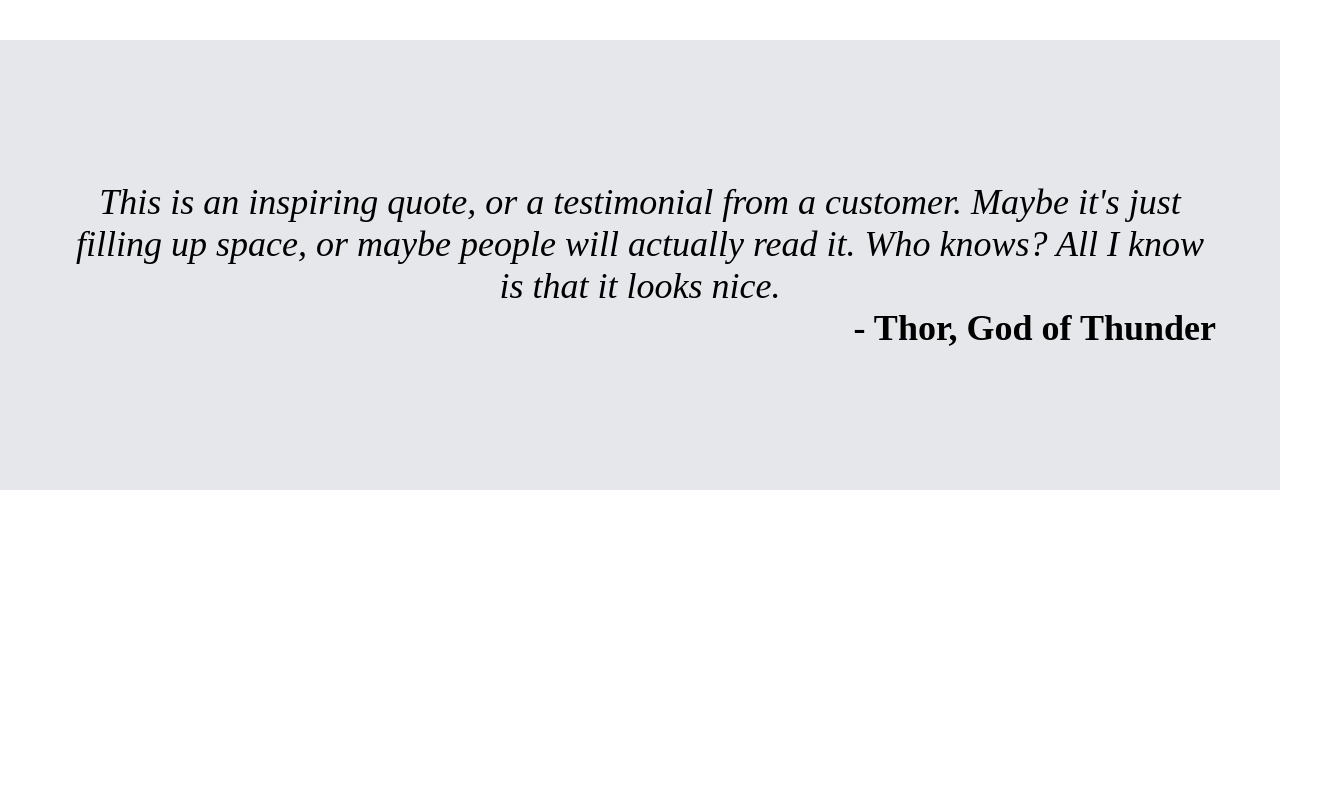
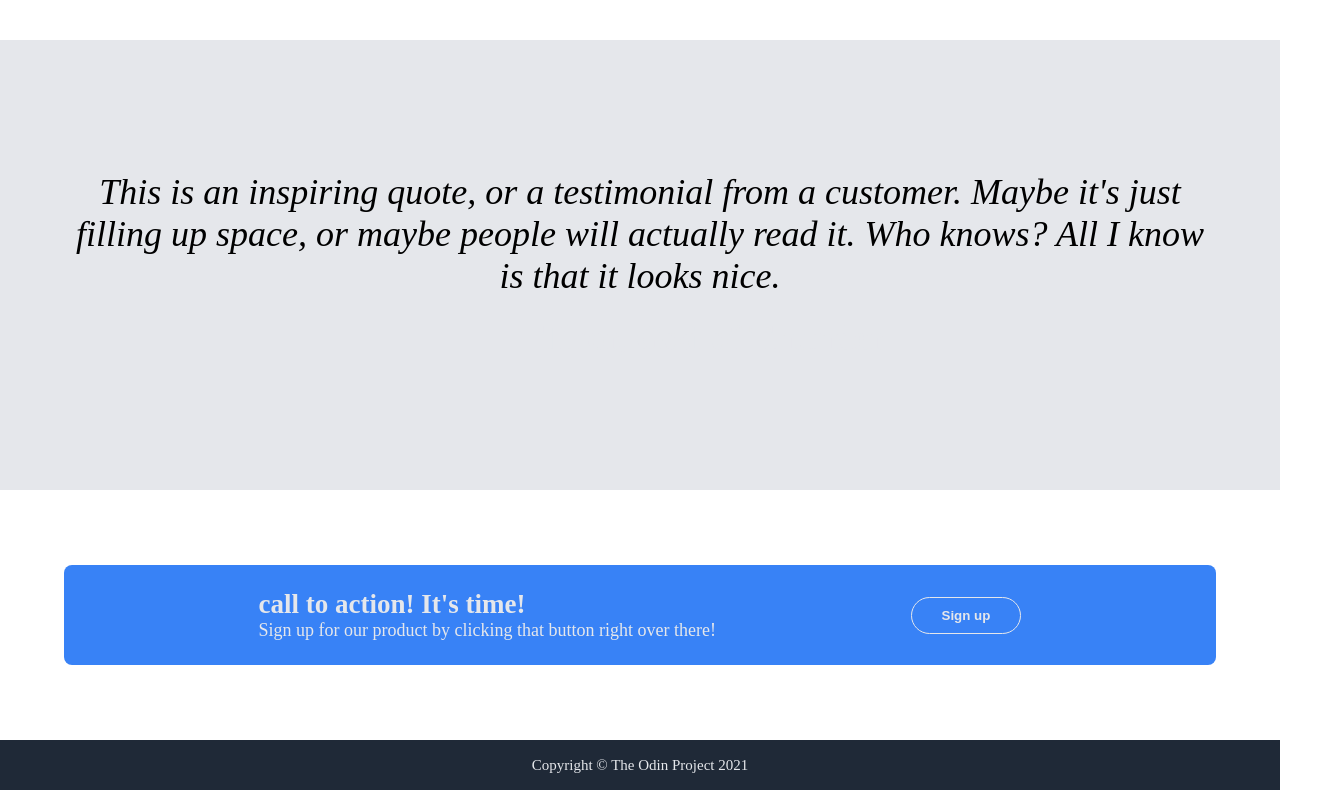
Before and after one commit to RedCode-123/Landing_page_TOP, a plain HTML site: page index.html in a window 1280 px wide. Shown: the part 810-1600 px from the top of the page, 1344 px wide, since content can reach past the window. Before the commit the page ends 1300 px from the top, so only its background shows below. Drawn offline with Linux system fonts and the light colour scheme.

Commit message:
Add call to action and footer

```diff
--- a/index.html
+++ b/index.html
@@ -95,7 +95,18 @@
         </blockquote>
 
     </section>
-
+    <section class="call-to-action">
+        <div class="call-to-action__container">
+            <div>
+                <h1> call to action! It's time!</h1>
+                <p>Sign up for our product by clicking that button right over there!</p>
+            </div>
+            <input type="button" name="" value="Sign up" />
+        </div>
+    </section>
+    <footer>
+        Copyright © The Odin Project 2021
+    </footer>
 </body>
 
 </html>
--- a/style.css
+++ b/style.css
@@ -16,7 +16,9 @@ html {
 header,
 .hero,
 .information,
-.quote {
+.quote,
+.call-to-action,
+footer {
     width: 100dvw;
     display: flex;
     justify-content: center;
@@ -34,7 +36,8 @@ header {
 header .header__container,
 .hero .hero__container ,
 .information .information__container,
-blockquote {
+blockquote,
+.call-to-action__container {
     width: 90dvw;
 }
 
@@ -164,9 +167,45 @@ text-align: center;
     text-align: center;
     font-style: italic;
     font-weight: light;
+    margin-bottom: 20px;
 }
 
 .quote blockquote footer {
     text-align: right;
     font-weight: bold;
 }
+
+.call-to-action {
+   height: 250px;
+    font-size: 1.8rem;
+}
+.call-to-action .call-to-action__container {
+    display: flex;
+    justify-content: space-evenly;
+    align-items: center;
+    background-color: #3882F6;
+    border-radius: 8px;
+    height: 100px;
+}
+
+.call-to-action__container,
+.call-to-action__container input,
+footer {
+    color: #E5E7EB;
+}
+
+.call-to-action__container input {
+    background-color: #3882F6;
+    border: 1px solid #E5E7EB;
+    border-radius: 8px;
+    font-weight: bold;
+    border-radius: 24px;
+    padding: 10px 30px;
+    cursor: pointer;
+
+}
+body > footer {
+    background-color: var(--darkerBlue);
+    height: 50px;
+    font-size: 1.5rem;
+}
```
